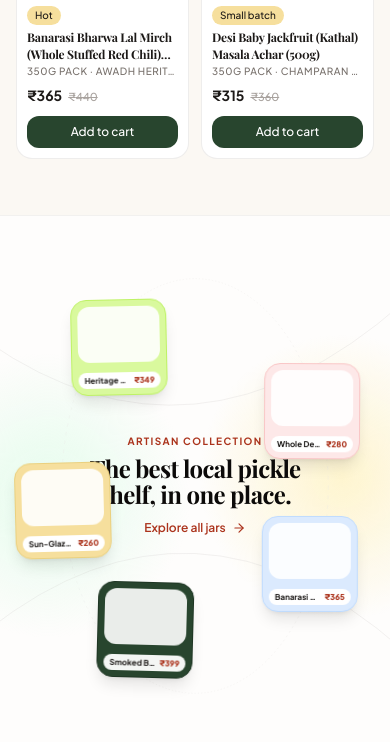
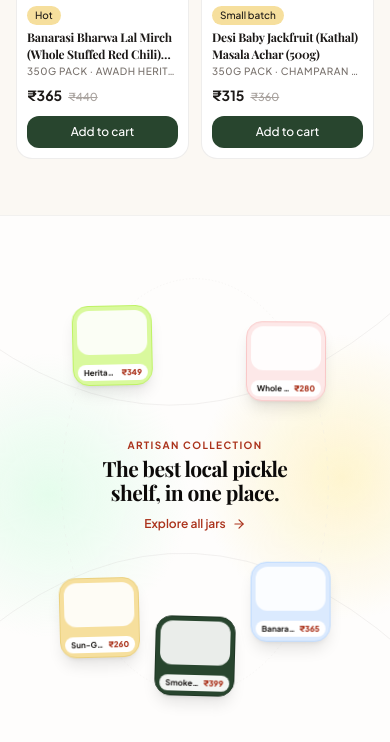
Before and after one commit to wangssupport-lang/wangs, a React (Vite) app in the folder wangs_frontend/: page / in a window 390 px wide. Shown: the part 1353-2095 px from the top of the page. Built offline with nearby package versions, Linux system fonts and the light colour scheme; no server answers; a web font is replaced by a local one.

Commit message:
fix(orbital): prevent mobile card overlap over centered headline

```diff
--- a/wangs_frontend/src/pages/HomePage.jsx
+++ b/wangs_frontend/src/pages/HomePage.jsx
@@ -197,16 +197,19 @@ export default function HomePage() {
       if (orbitalGlowLeftRef.current) orbitalGlowLeftRef.current.style.opacity = glowOpacity;
       if (orbitalGlowRightRef.current) orbitalGlowRightRef.current.style.opacity = glowOpacity;
 
-      const maxRx = isMobile ? Math.min(138, vw * 0.34) : 400;
-      const maxRy = isMobile ? 168 : 205;
+      const mobileAngles = [-130, -45, 138, 90, 42];
+      const maxRx = isMobile ? Math.min(132, vw * 0.33) : 400;
+      const maxRy = isMobile ? 182 : 205;
       const stackSpread = isMobile ? 10 : 14;
-      const stackDrop = isMobile ? 118 : 148;
-      const shrinkFactor = isMobile ? 0.28 : 0.42;
+      const stackDrop = isMobile ? 124 : 148;
+      const shrinkFactor = isMobile ? 0.25 : 0.42;
 
       orbitalCardRefs.current.forEach((el, idx) => {
         if (!el) return;
-        const baseAngle = baseAngles[idx % baseAngles.length];
-        const angleRad = ((baseAngle + p * 115) * Math.PI) / 180;
+        const baseAngle = isMobile
+          ? mobileAngles[idx % mobileAngles.length]
+          : baseAngles[idx % baseAngles.length];
+        const angleRad = ((baseAngle + p * (isMobile ? 95 : 115)) * Math.PI) / 180;
         const rx = maxRx * (1 - p);
         const ry = maxRy * (1 - p);
         const stackX = (idx - 2) * stackSpread * p;
@@ -1199,12 +1202,12 @@ export default function HomePage() {
                 {/* Centered Headline (Admin-Managed) */}
                 <div
                   ref={orbitalHeadlineRef}
-                  className="relative z-10 text-center max-w-[260px] sm:max-w-xl mx-auto px-2 will-change-transform"
+                  className="relative z-30 text-center max-w-[220px] sm:max-w-xl mx-auto px-2 will-change-transform"
                 >
-                  <span className="text-[#ab331c] font-bold text-[10px] sm:text-[11px] uppercase tracking-[0.14em] block mb-1.5 sm:mb-2">
+                  <span className="text-[#ab331c] font-bold text-[10px] sm:text-[11px] uppercase tracking-[0.14em] block mb-1 sm:mb-2">
                     {orbitalShowcase?.eyebrow || 'ARTISAN COLLECTION'}
                   </span>
-                  <h2 className="font-serif text-2xl sm:text-4xl lg:text-5xl font-bold text-stone-950 leading-[1.1] tracking-tight">
+                  <h2 className="font-serif text-[21px] sm:text-4xl lg:text-5xl font-bold text-stone-950 leading-[1.12] tracking-tight">
                     {orbitalShowcase?.headline || 'The best local pickle shelf, in one place.'}
                   </h2>
                   <Link
@@ -1235,9 +1238,9 @@ export default function HomePage() {
                       <Link
                         to={`/product/${item.slug}`}
                         style={{ animationDelay: theme.delay }}
-                        className={`flex flex-col justify-between ${theme.anim} w-24 h-24 sm:w-36 sm:h-36 md:w-40 md:h-40 lg:w-44 lg:h-44 rounded-2xl sm:rounded-3xl p-1.5 sm:p-2.5 border shadow-lg hover:shadow-2xl hover:scale-105 transition-shadow duration-300 group overflow-hidden ${theme.frame}`}
+                        className={`flex flex-col justify-between ${theme.anim} w-20 h-20 sm:w-36 sm:h-36 md:w-40 md:h-40 lg:w-44 lg:h-44 rounded-2xl sm:rounded-3xl p-1 sm:p-2.5 border shadow-lg hover:shadow-2xl hover:scale-105 transition-shadow duration-300 group overflow-hidden ${theme.frame}`}
                       >
-                        <div className="w-full h-14 sm:h-22 md:h-24 lg:h-28 rounded-xl sm:rounded-2xl overflow-hidden bg-white/90 flex items-center justify-center p-1 sm:p-1.5">
+                        <div className="w-full h-11 sm:h-22 md:h-24 lg:h-28 rounded-xl sm:rounded-2xl overflow-hidden bg-white/90 flex items-center justify-center p-0.5 sm:p-1.5">
                           <img
                             src={imgUrl}
                             alt={item.title}
```
